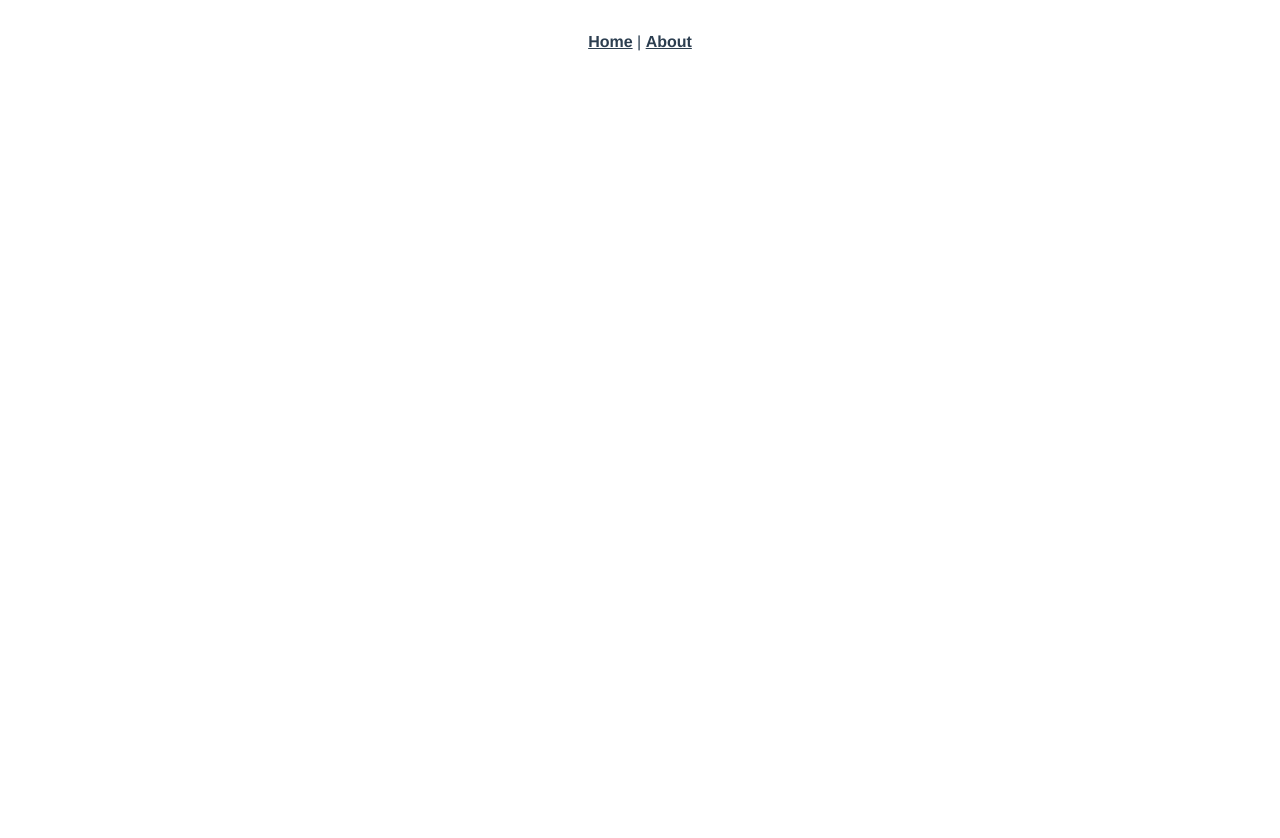
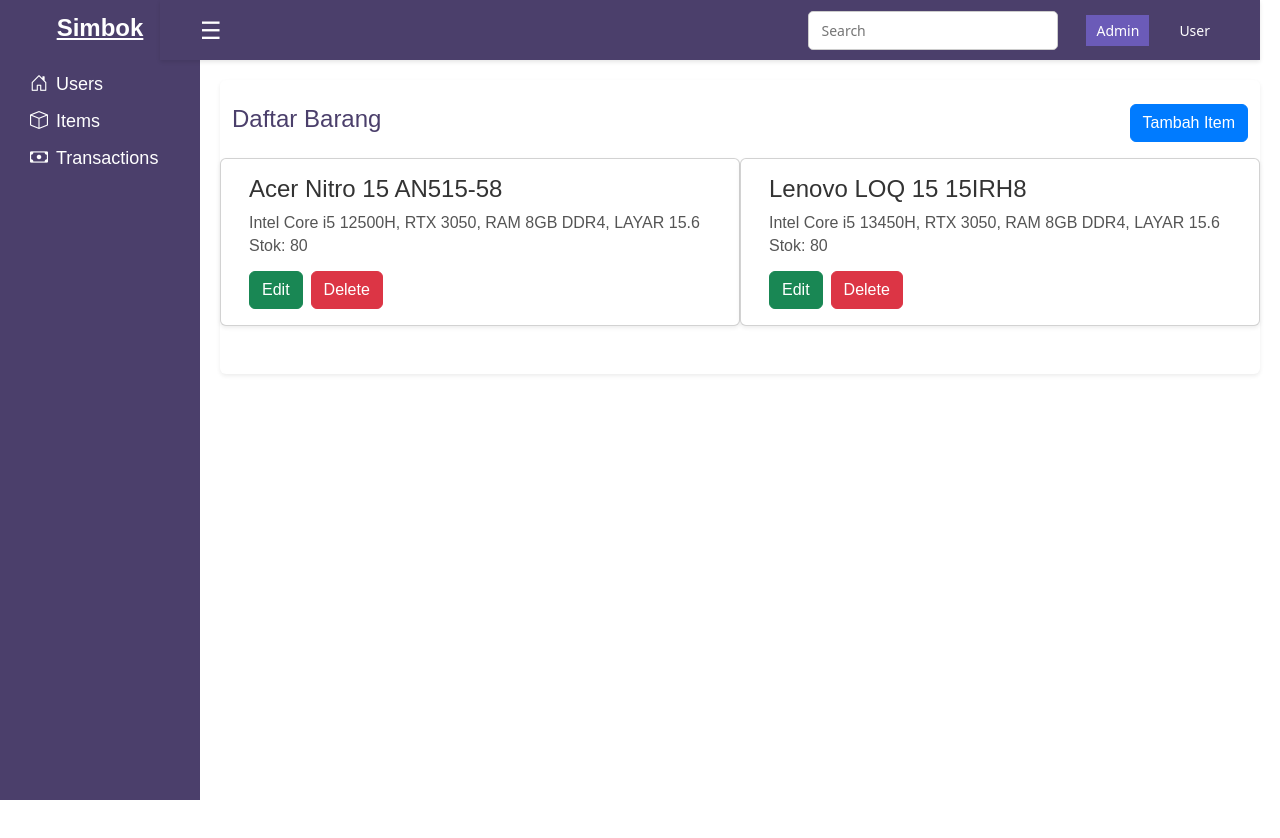
Before and after one commit to anandanwijaya/inventory-management-frontend, a Vue app: page /admin/items in a window 1280 px wide. Before the commit this address had no page. Shown: the top 838 px of the page. Before the commit the page ends 800 px from the top, so only its background shows below. Built offline with nearby package versions, Linux system fonts and the light colour scheme.

Commit message:
Vue Router

```diff
--- a/src/App.vue
+++ b/src/App.vue
@@ -1,30 +1,145 @@
 <template>
-  <nav>
-    <router-link to="/">Home</router-link> |
-    <router-link to="/about">About</router-link>
-  </nav>
-  <router-view/>
+  <div id="app">
+      <Header
+          :currentRole="currentRole"
+          @update-role="updateRole"
+          @toggle-sidebar="toggleSidebar"
+          :isSidebarVisible="isSidebarVisible"
+      />
+
+      <div class="app-content">
+          <Sidebar
+              :currentRole="currentRole"
+              :isSidebarVisible="isSidebarVisible"
+              @showComponent="navigateTo"
+          />
+
+          <div class="main-content" :class="{ expanded: isSidebarVisible }">
+              <component
+                  :is="currentView"
+                  :currentComponent="currentComponent"
+                  v-if="currentRole === 'admin'"
+                  @add-user="handleAddUser"
+                  @edit-user="handleEditUser"
+                  @delete-user="handleDeleteUser"
+                  @add-item="handleAddItem"
+              />
+              <component
+                  :is="currentView"
+                  v-else
+                  :currentComponent="currentComponent"
+              />
+          </div>
+      </div>
+
+      <div class="main-content">
+          <div v-if="currentPage === 'user'">
+              <UserComponent />
+          </div>
+          <div v-else-if="currentPage === 'item'">
+              <ItemComponent />
+          </div>
+          <div v-else-if="currentPage === 'transaction'">
+              <TransactionComponent />
+          </div>
+      </div>
+  </div>
 </template>
 
-<style>
-#app {
+<script>
+import Header from './components/dashboard/Header.vue'
+import Sidebar from './components/dashboard/SideBar.vue'
+import AdminView from './views/AdminView.vue'
+import UserView from './views/UserView.vue'
+import { EventBus } from './utils/EventBus'
+
+export default {
+  components: {
+      Header,
+      Sidebar,
+      AdminView,
+      UserView,
+  },
+
+  data() {
+      const params = new URLSearchParams(window.location.search)
+      return {
+          currentRole: params.get('role') || 'admin',
+          currentComponent: params.get('component') || 'items',
+          isSidebarVisible: params.get('sidebar') !== 'hidden',
+      }
+  },
+  computed: {
+      currentView() {
+          return this.currentRole === 'admin' ? AdminView : UserView
+      },
+  },
+  methods: {
+      updateRole(role) {
+          this.currentRole = role
+          this.navigateTo('items')
+      },
+      navigateTo(component) {
+          this.currentComponent = component
+          this.updateURLParams()
+      },
+      toggleSidebar() {
+          this.isSidebarVisible = !this.isSidebarVisible
+          this.updateURLParams()
+      },
+      updateURLParams() {
+          const params = new URLSearchParams()
+          params.set('role', this.currentRole)
+          params.set('component', this.currentComponent)
+          params.set('sidebar', this.isSidebarVisible ? 'visible' : 'hidden')
+
+          window.history.replaceState(
+              {},
+              '',
+              `${window.location.pathname}?${params}`
+          )
+      },
+
+      handleSearch(newQuery) {
+          console.log('Search term:', newQuery)
+
+          if (this.currentRole === 'admin') {
+              console.log('Search in admin items')
+          } else if (this.currentRole === 'user') {
+              console.log('Search in user items')
+          }
+      },
+  },
+  mounted() {
+      EventBus.on('search', this.handleSearch)
+  },
+  beforeUnmount() {
+      EventBus.off('search', this.handleSearch)
+  },
+}
+</script>
+
+<style scoped>
+.app-content {
   font-family: Avenir, Helvetica, Arial, sans-serif;
-  -webkit-font-smoothing: antialiased;
-  -moz-osx-font-smoothing: grayscale;
-  text-align: center;
-  color: #2c3e50;
+  display: flex;
+  font: 1em sans-serif;
+  height: 100vh;
+  margin-top: 60px;
 }
 
-nav {
-  padding: 30px;
+.main-content {
+  flex-grow: 1;
+  transition: margin-left 0.3s ease;
 }
 
-nav a {
-  font-weight: bold;
-  color: #2c3e50;
+.main-content.expanded {
+  margin-left: 200px;
 }
 
-nav a.router-link-exact-active {
-  color: #42b983;
+@media (max-width: 768px) {
+  .main-content {
+      margin-left: 0;
+  }
 }
 </style>
--- a/src/router/index.js
+++ b/src/router/index.js
@@ -1,25 +1,29 @@
 import { createRouter, createWebHistory } from 'vue-router'
-import HomeView from '../views/HomeView.vue'
+import AdminView from '../views/AdminView.vue'
+import UserView from '../views/UserView.vue'
 
-const routes = [
-  {
-    path: '/',
-    name: 'home',
-    component: HomeView
-  },
-  {
-    path: '/about',
-    name: 'about',
-    // route level code-splitting
-    // this generates a separate chunk (about.[hash].js) for this route
-    // which is lazy-loaded when the route is visited.
-    component: () => import(/* webpackChunkName: "about" */ '../views/AboutView.vue')
-  }
+let routes = [
+    {
+        path: '/admin/:component',
+        name: 'admin',
+        component: AdminView,
+        props: true,
+    },
+    {
+        path: '/user/:component',
+        name: 'user',
+        component: UserView,
+        props: true,
+    },
+    {
+        path: '/',
+        redirect: { name: 'admin', params: { component: 'items' } },
+    }
 ]
 
-const router = createRouter({
-  history: createWebHistory(process.env.BASE_URL),
-  routes
+let router = createRouter({
+    history: createWebHistory(process.env.BASE_URL),
+    routes,
 })
 
 export default router
--- a/src/views/AboutView.vue
+++ /dev/null
@@ -1,5 +0,0 @@
-<template>
-  <div class="about">
-    <h1>This is an about page</h1>
-  </div>
-</template>
--- a/src/views/HomeView.vue
+++ /dev/null
@@ -1,12 +0,0 @@
-<template>
-  <div class="home">
-    <img alt="Vue logo" src="../assets/logo.png">
-    <HelloWorld msg="Welcome to Your Vue.js App"/>
-  </div>
-</template>
-
-<script>
-export default {
-  name: 'HomeView',
-}
-</script>
```
